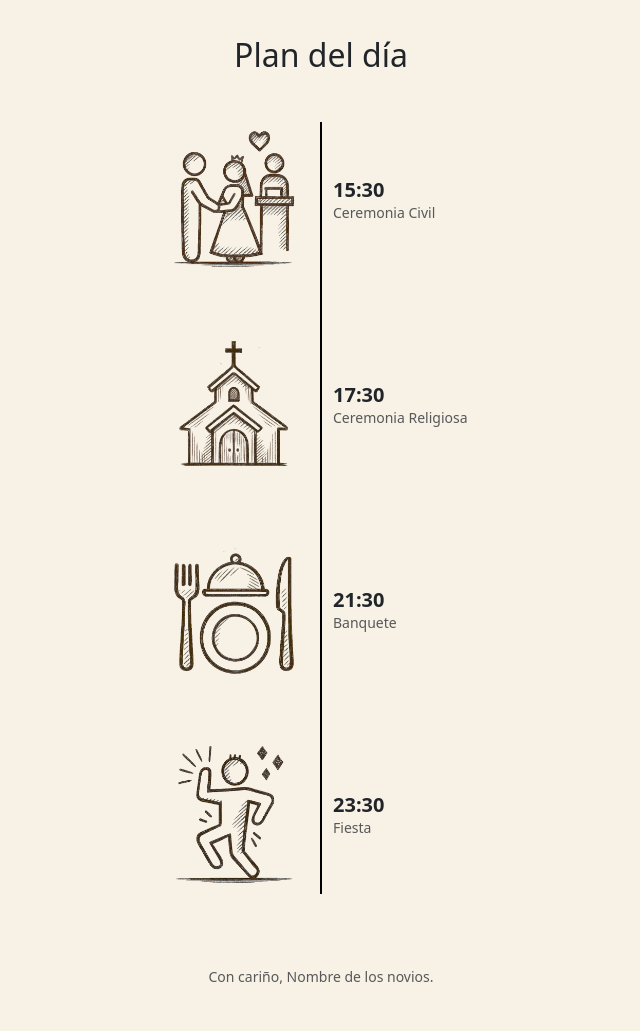
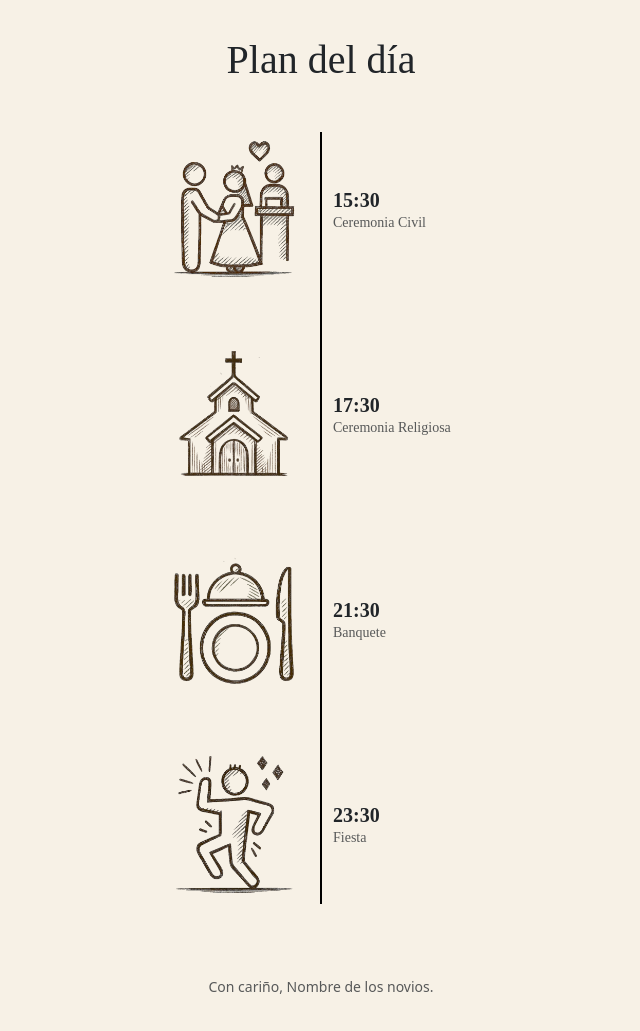
Before and after one commit to EstebanMendez02/invitacionBoda2, a plain HTML site: page index.html in a window 1280 px wide. Shown: the part 1380-2411 px from the top of the page, without its empty margins (319-959 px from the left). Drawn offline with nearby package versions, Linux system fonts and the light colour scheme; a web font is replaced by a local one.

Commit message:
Update index.html

```diff
--- a/index.html
+++ b/index.html
@@ -65,7 +65,7 @@
 
 <section class="py-5">
   <div class="container">
-    <h2 class="text-center mb-5">Plan del día</h2>
+    <h1 class="text-center mb-5 elegante">Plan del día</h1>
 
     <div class="timeline mx-auto" style="max-width: 90%; width: 600px; position: relative;">
 
@@ -76,7 +76,7 @@
           <img src="civil.png" alt="civil" class="event-icon">
         </div>
         <!-- Texto -->
-        <div class="col-6 d-flex flex-column justify-content-center">
+        <div class="col-6 d-flex flex-column justify-content-center elegante2">
           <h5 class="fw-bold mb-0">15:30</h5>
           <small class="text-muted">Ceremonia Civil</small>
         </div>
@@ -87,7 +87,7 @@
         <div class="col-6 d-flex justify-content-end align-items-center">
           <img src="ceremonia.png" alt="ceremonia" class="event-icon">
         </div>
-        <div class="col-6 d-flex flex-column justify-content-center">
+        <div class="col-6 d-flex flex-column justify-content-center elegante2">
           <h5 class="fw-bold mb-0">17:30</h5>
           <small class="text-muted">Ceremonia Religiosa</small>
         </div>
@@ -98,7 +98,7 @@
         <div class="col-6 d-flex justify-content-end align-items-center">
           <img src="banquete.png" alt="banquete" class="event-icon">
         </div>
-        <div class="col-6 d-flex flex-column justify-content-center">
+        <div class="col-6 d-flex flex-column justify-content-center elegante2">
           <h5 class="fw-bold mb-0">21:30</h5>
           <small class="text-muted">Banquete</small>
         </div>
@@ -109,7 +109,7 @@
         <div class="col-6 d-flex justify-content-end align-items-center">
           <img src="fiesta.png" alt="Fiesta" class="event-icon">
         </div>
-        <div class="col-6 d-flex flex-column justify-content-center">
+        <div class="col-6 d-flex flex-column justify-content-center elegante2">
           <h5 class="fw-bold mb-0">23:30</h5>
           <small class="text-muted">Fiesta</small>
         </div>
```
